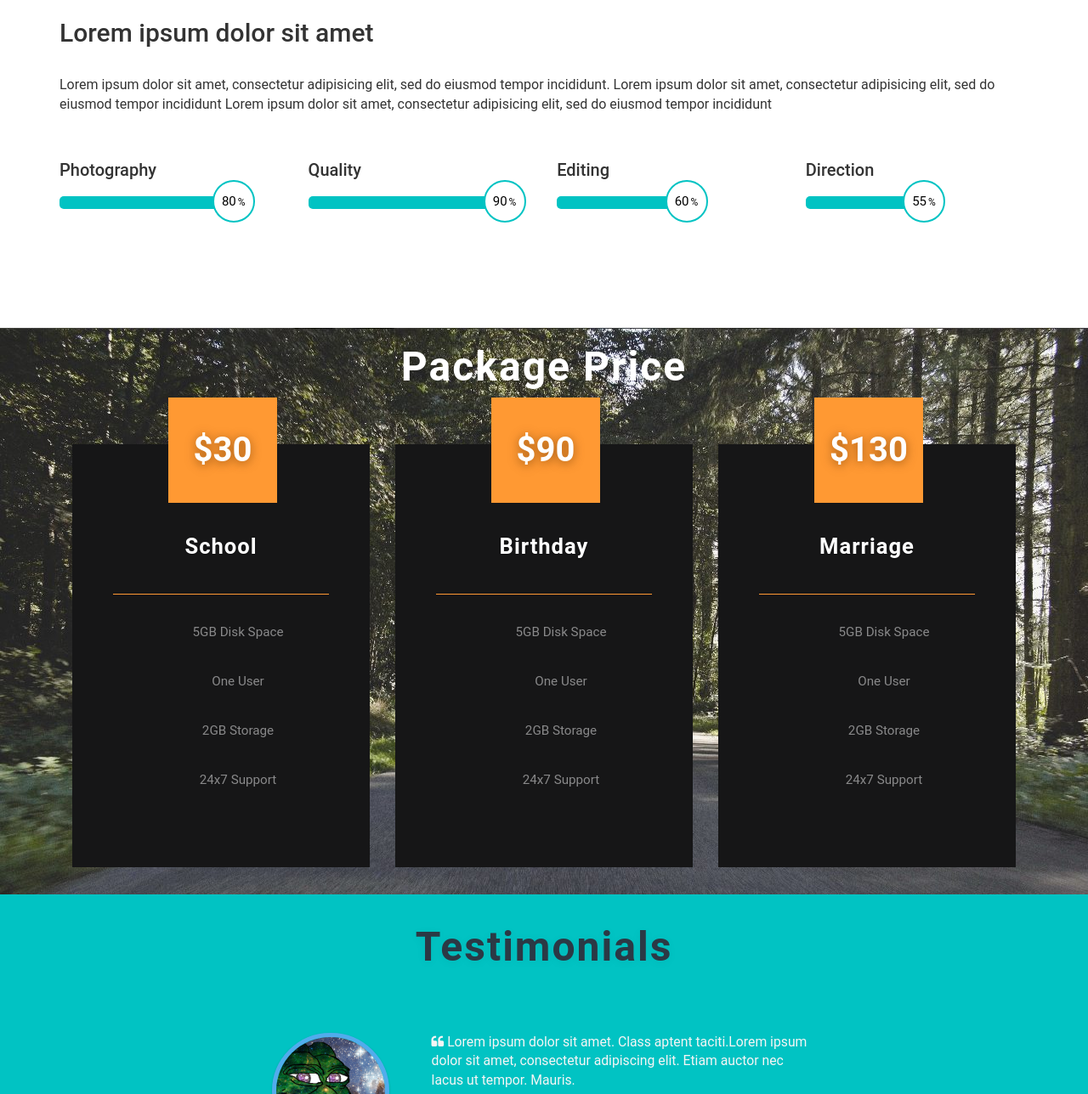
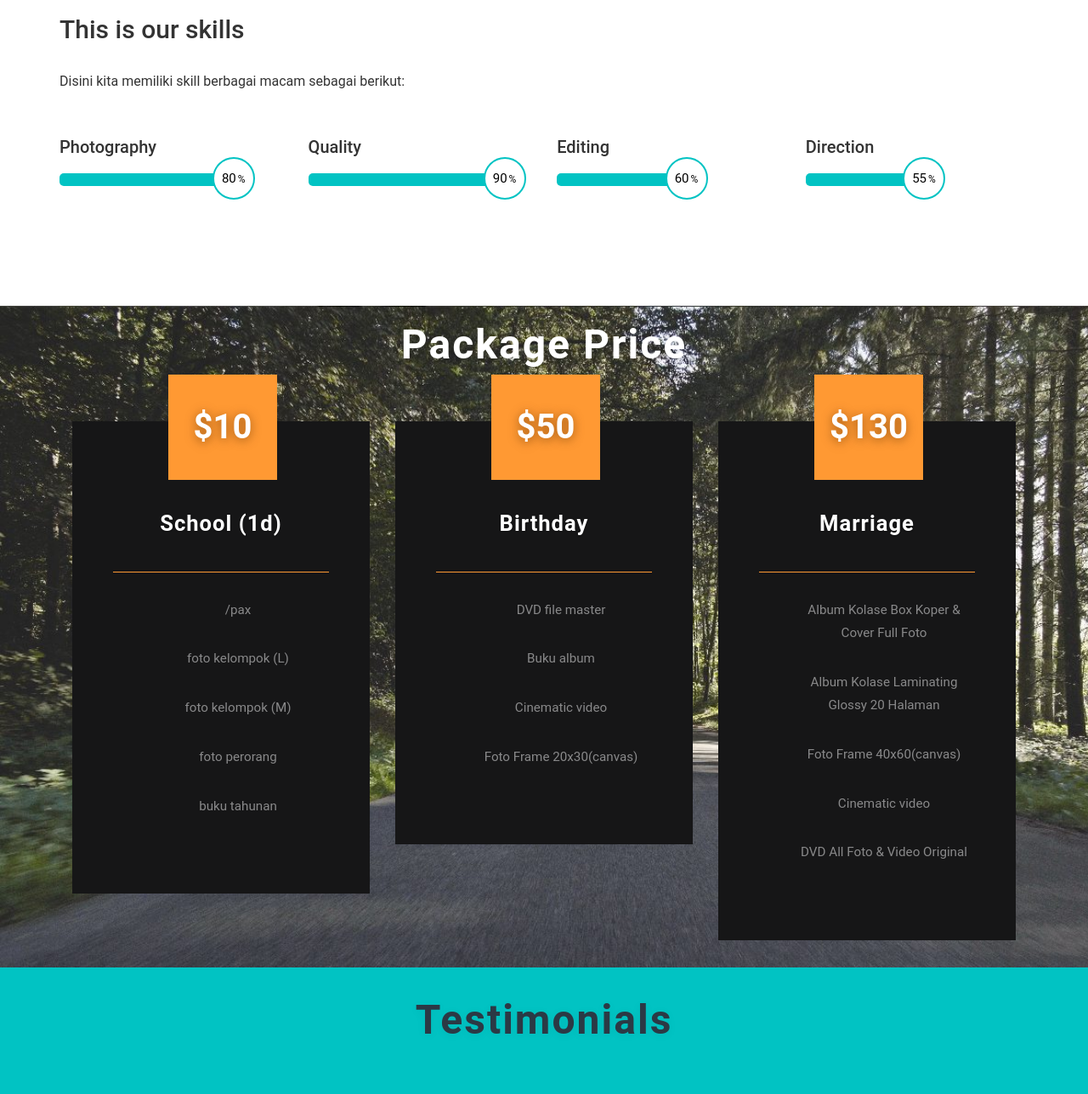
Before and after one commit to mramadhannugroho/fp_AdventureC2018, a plain HTML site: page index.html in a window 1280 px wide. Shown: the part 1196-2484 px from the top of the page at 85% size. Drawn offline with nearby package versions, Linux system fonts and the light colour scheme; a web font is replaced by a local one.

Commit message:
Signed-off-by: mramadhanugroho <muhamad.1998@students.amikom.ac.id>

```diff
--- a/index.html
+++ b/index.html
@@ -74,7 +74,7 @@
 		<div class="container">
 			<div class="ack-heading">
 				<h3>Welcome</h3>
-				<p>Little about us</p>
+				<p>This is our Website about photography and videography</p>
 			</div>
 			<div class="agileits-about-grids agile-about">
 				<div class="col-md-6 agileits-about-grid">
@@ -82,12 +82,8 @@
 				</div>
 				<div class="col-md-6 agileits-about-grid">
 					<br>
-					<p>Lorem ipsum dolor sit amet, consectetur adipisicing elit, sed do eiusmod
-					tempor incididunt ut labore et dolore magna aliqua. Ut enim ad minim veniam,
-					quis nostrud exercitation ullamco laboris nisi ut aliquip ex ea commodo
-					consequat. Duis aute irure dolor in reprehenderit in voluptate velit esse
-					cillum dolore eu fugiat nulla pariatur. Excepteur sint occaecat cupidatat non
-					proident, sunt in culpa qui officia deserunt mollit anim id est laborum.</p>
+					<p>Hello  guys, Bosen take photo atau video gitu-gitu aja? nah.... disini  kita menawarkan photoshooting yang keren dan menarik.
+					tidak hanya iitu disini kalian juga bisa belajar take photo, pengambilan video, dan lain-lain. Untuk lebih tau tentang kami kalian bisa klik dibawah, salam photoshoot semuanya, salam hangat dari MATA-MATA team #WEhaveAgoodIdea!!!</p>
 
 					<br>
 
@@ -100,10 +96,8 @@
 		<!-- skill -->
 		<div class="agile-about" id="about">
 			<div class="container">
-				<h4>Lorem ipsum dolor sit amet</h4>
-				<p>Lorem ipsum dolor sit amet, consectetur adipisicing elit, sed do eiusmod	tempor incididunt.
-				Lorem ipsum dolor sit amet, consectetur adipisicing elit, sed do eiusmod	tempor incididunt
-				Lorem ipsum dolor sit amet, consectetur adipisicing elit, sed do eiusmod	tempor incididunt</p>
+				<h4>This is our skills</h4>
+				<p>Disini kita memiliki skill berbagai macam sebagai berikut:</p>
 				<div class="skills-ack">
 					<div class="skill">
 						<h5>Photography</h5>
@@ -140,7 +134,7 @@
 								<div class="dodecagon s1">
 									<div class="dodecagon-in s1">
 										<div class="dodecagon-bg s1">
-											<h3>$30</h3>
+											<h3>$10</h3>
 										</div>
 									</div>
 								</div>
@@ -148,14 +142,15 @@
 							</div>
 							<div class="prices-bottom">
 								<div class="prices-h">
-									<h4>School</h4>
+									<h4>School (1d)</h4>
 
 								</div>
 								<ul>
-									<li>5GB Disk Space</li>
-									<li>One User</li>
-									<li> 2GB Storage</li>
-									<li>24x7 Support</li>
+									<li>/pax</li>
+									<li>foto kelompok (L)</li>
+									<li>foto kelompok (M)</li>
+									<li>foto perorang</li>
+									<li>buku tahunan</li>
 								</ul>
 							</div>
 						</div>
@@ -166,7 +161,7 @@
 								<div class="dodecagon s1">
 									<div class="dodecagon-in s1">
 										<div class="dodecagon-bg s1">
-											<h3>$90</h3>
+											<h3>$50</h3>
 										</div>
 									</div>
 								</div>
@@ -178,10 +173,10 @@
 
 								</div>
 								<ul>
-									<li>5GB Disk Space</li>
-									<li>One User</li>
-									<li> 2GB Storage</li>
-									<li>24x7 Support</li>
+									<li>DVD file master</li>
+									<li>Buku album</li>
+									<li>Cinematic video</li>
+									<li>Foto Frame 20x30(canvas)</li>
 								</ul>
 							</div>
 						</div>
@@ -204,10 +199,11 @@
 
 								</div>
 								<ul>
-									<li>5GB Disk Space</li>
-									<li>One User</li>
-									<li> 2GB Storage</li>
-									<li>24x7 Support</li>
+									<li>Album Kolase Box Koper & Cover Full Foto</li>
+									<li>Album Kolase Laminating Glossy 20 Halaman</li>
+									<li>Foto Frame 40x60(canvas)</li>
+									<li>Cinematic video</li>
+									<li>DVD All Foto & Video Original</li>
 								</ul>
 							</div>
 						</div>
@@ -246,8 +242,7 @@
 
 											</div>
 											<div class="col-sm-9 test_img_info">
-												<p><i class="fa fa-quote-left"></i> Maecenas quis neque libero. Class aptent taciti.Lorem ipsum dolor sit amet,
-													consectetur adipiscing elit. Etiam auctor nec lacus ut tempor. Mauris.</p>
+												<p><i class="fa fa-quote-left"></i> Wahh,Tim Mata-mata sangat keren, tidak hanya photoshoot yang indah, editing nya juga keren, pokok nya ga nyesel dehhh.... :D.</p>
 												<h6>Anak Tetangga</h6>
 											</div>
 										</div>
@@ -263,8 +258,7 @@
 
 											</div>
 											<div class="col-sm-9 test_img_info">
-												<p><i class="fa fa-quote-left"></i> Lorem ipsum dolor sit amet. Class aptent taciti.Lorem ipsum dolor sit amet,
-													consectetur adipiscing elit. Etiam auctor nec lacus ut tempor. Mauris.</p>
+												<p><i class="fa fa-quote-left"></i> Kirain saya ini tim photoshoot biasa-biasa aja tapi sekali coba langsung wawwww :P.</p>
 												<h6>Kodok Ijo Galaxy</h6>
 											</div>
 										</div>
@@ -280,8 +274,7 @@
 
 											</div>
 											<div class="col-sm-9 test_img_info">
-												<p><i class="fa fa-quote-left"></i> Maecenas quis neque libero. Class aptent taciti.Lorem ipsum dolor sit amet,
-													consectetur adipiscing elit. Etiam auctor nec lacus ut tempor. Mauris.</p>
+												<p><i class="fa fa-quote-left"></i> saya menyarankan banget dari tim mata-mata ini, apalagi sekarang jaman nya instagram, buat foto dan video disini bagus bangett XD.</p>
 												<h6>Nisa Sabyan</h6>
 											</div>
 										</div>
```
Also changed, not shown: about.html (+8 -19 lines), route/tab1.htm (+1 -1 lines), route/tab2.htm (+1 -1 lines), route/tab3.htm (+1 -1 lines), route/tab4.htm (+1 -1 lines).
